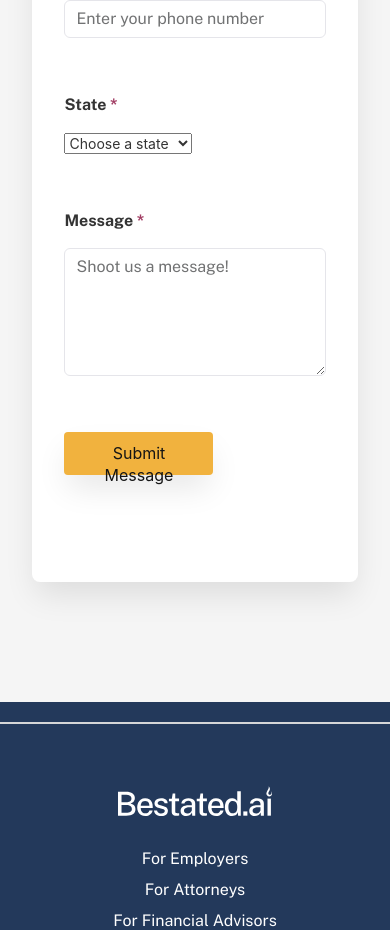
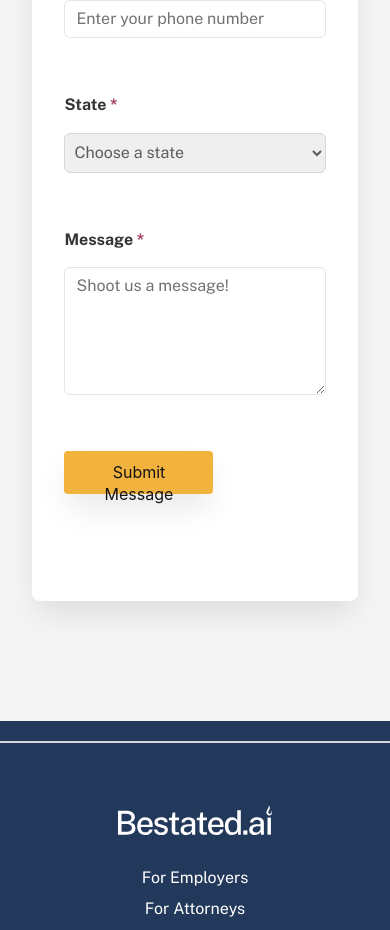
Before and after one commit to chenathy/bestated-ai, a React app: page /contact in a window 390 px wide. Shown: the part 1938-2868 px from the top of the page. Built offline with nearby package versions, Linux system fonts and the light colour scheme.

Commit message:
updated the css files for mobile

```diff
--- a/src/components/Button/Button.css
+++ b/src/components/Button/Button.css
@@ -119,4 +119,25 @@
         text-decoration: underline;
     }
 
+    .submit {
+        width: 149px;
+        height: 43px;
+        padding: 10px 12px 10px 12px;
+        gap: 10px;
+        border-radius: var(--CornerExtra-small);
+        opacity: 0px;
+        font-size: 16px;
+        font-weight: 400;
+        line-height: 22.4px;
+        color: var(--black);
+        box-shadow: 0px 4px 4px -4px #0C0C0D0D;
+        box-shadow: 0px 16px 32px -4px #0C0C0D1A;
+    }
+
+    .submit:active {
+        width: 156px;
+        font-weight: 600;
+        text-decoration: underline;
+    }
+
 }
--- a/src/components/Form/Form.css
+++ b/src/components/Form/Form.css
@@ -206,25 +206,22 @@
         text-align: left;
     }
 
-    Form button {
-        width: 149px;
-        height: 43px;
-        padding: 10px 12px 10px 12px;
-        gap: 10px;
-        border-radius: var(--CornerExtra-small);
-        opacity: 0px;
-        background-color: var(--mustard);
+    Form select {
+        font-family: 'Public Sans';
         font-size: 16px;
         font-weight: 400;
         line-height: 22.4px;
-        color: var(--black);
-        box-shadow: 0px 4px 4px -4px #0C0C0D0D;
-        box-shadow: 0px 16px 32px -4px #0C0C0D1A;
+        text-align: left;
+        width: 100%;
+        height: 40px;
+        border-radius: 6px;
+        border: 1px solid var(--gray-25);
+        color: var(--gray-85);
+        text-indent: 5px;
     }
 
-    Form button:active {
-        font-weight: 600;
-        text-decoration: underline;
+    Form select:valid {
+        color: var(--black);
     }
 
     #req {
```
